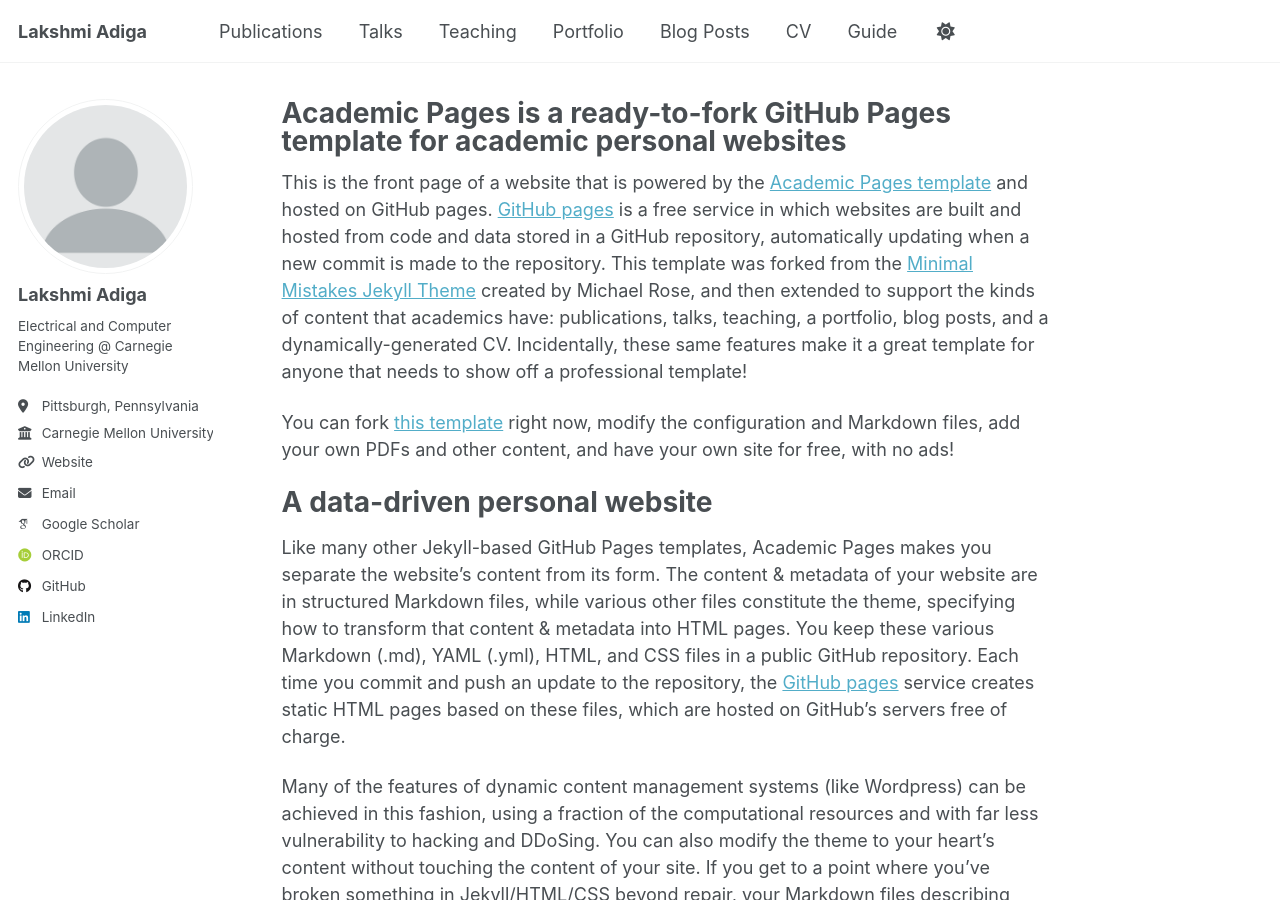
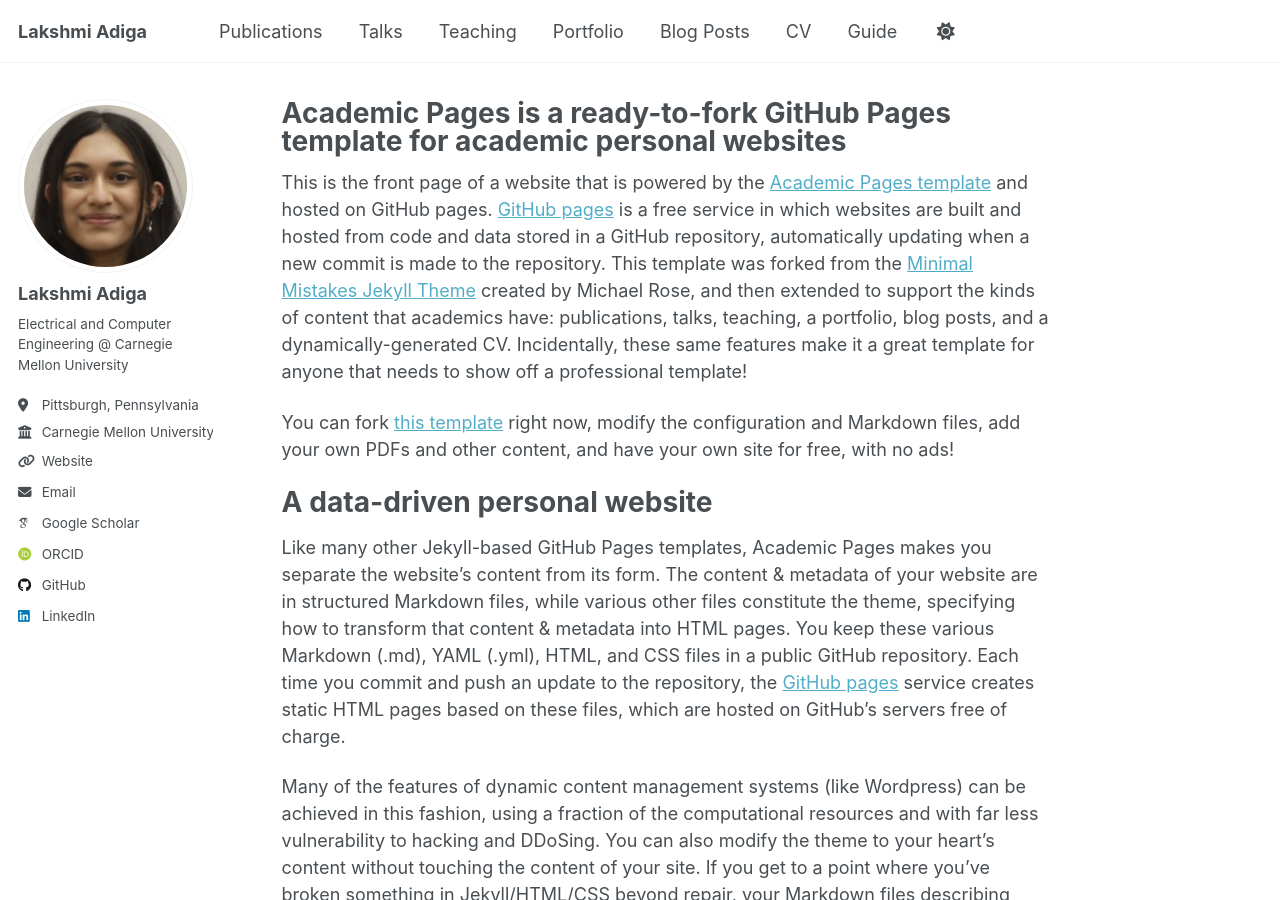
Before and after one commit to lakshmi-adiga/lakshmi-adiga.github.io, a Jekyll site: the page built from _pages/about.md, in a window 1280 px wide and 900 px high. Built offline with Jekyll 4.4.1, drawn with Linux system fonts in a browser that asks for light colours; some web fonts are replaced; a script that is not in the unit is left out.

Commit message:
Update author avatar in configuration file

```diff
--- a/_config.yml
+++ b/_config.yml
@@ -23,7 +23,7 @@ repository               : "lakshmi-adiga/lakshmi-adiga.github.io"
 #               Additional customization can be done by editing /_includes/author-profile.html
 author:
   # Biographic information
-  avatar           : "profile.png"
+  avatar           : "lakshmi.png"
   name             : "Lakshmi Adiga"
   pronouns         : # example: "she/her"
   bio              : "Electrical and Computer Engineering @ Carnegie Mellon University"
```
